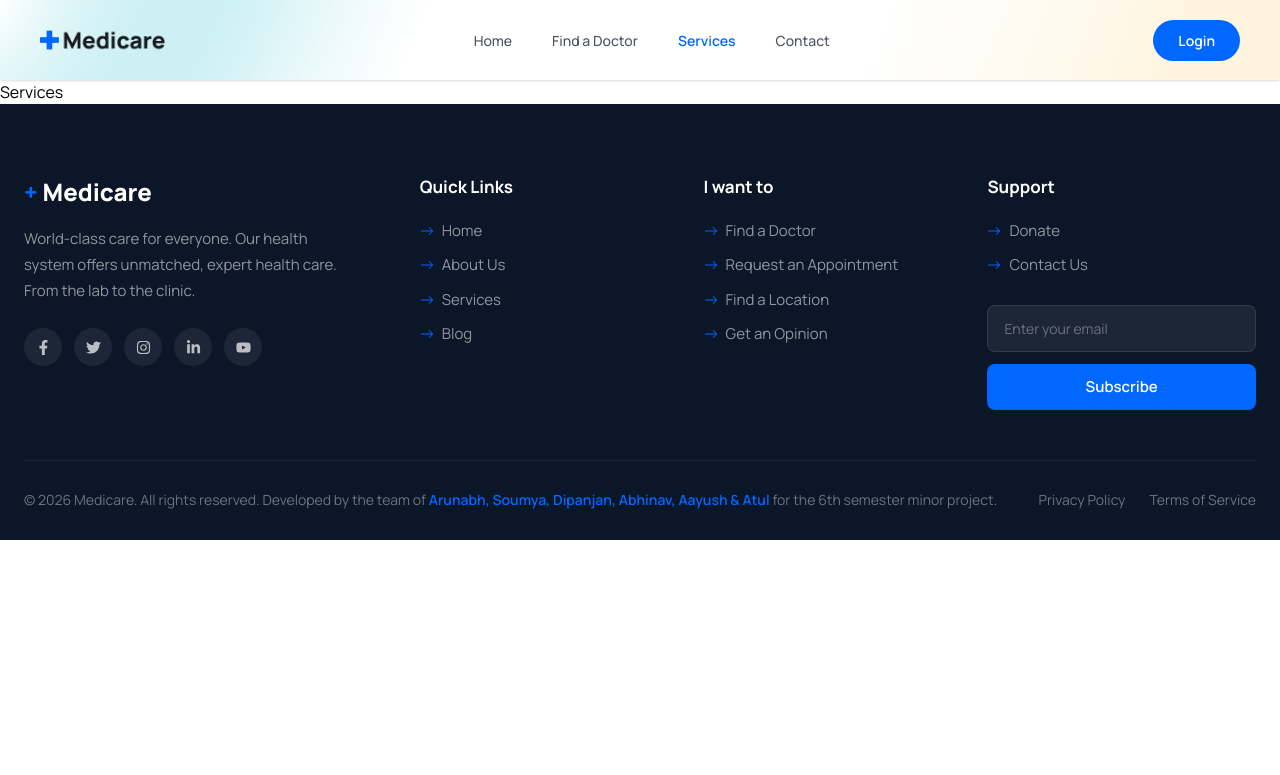
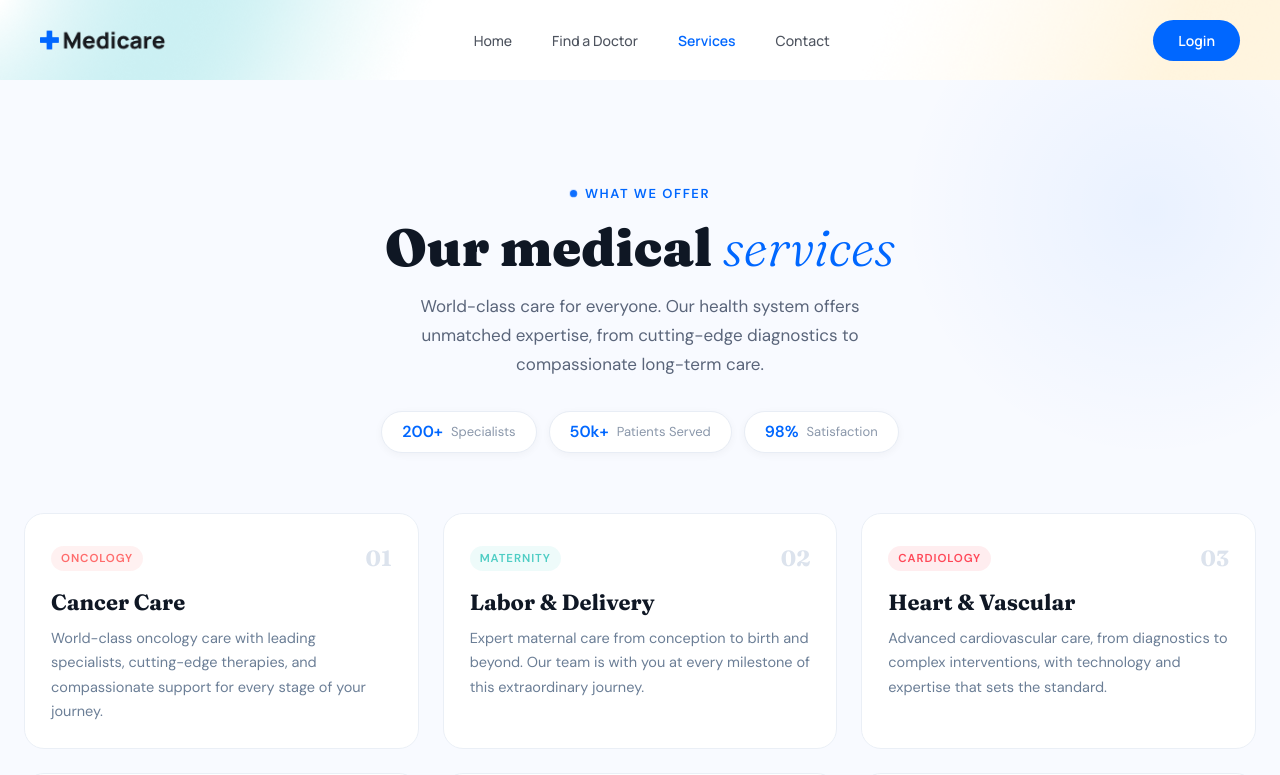
Before and after one commit to Arunabh-Sen/medicare-application-minor-project, a React (Vite) app in the folder frontend/: page /services in a window 1280 px wide. Shown: the top 775 px of the page. Built offline with nearby package versions, Linux system fonts and the light colour scheme.

Commit message:
added services page

```diff
--- a/frontend/src/index.css
+++ b/frontend/src/index.css
@@ -1,3 +1,4 @@
+@import url("https://fonts.googleapis.com/css2?family=Fraunces:ital,wght@0,300;0,700;0,900;1,300&family=DM+Sans:wght@300;400;500;600&display=swap");
 @import "tailwindcss";
 
 /* Global reset */
@@ -8,7 +9,8 @@
 }
 
 body {
-  font-family: system-ui, -apple-system, BlinkMacSystemFont, sans-serif;
+  font-family: "DM Sans", system-ui, -apple-system, BlinkMacSystemFont,
+    sans-serif;
 }
 
 /* Color tokens */
@@ -21,7 +23,7 @@ body {
 /* Layout */
 
 .container {
-  max-width: 1320px; /* increased from 1100px */
+  max-width: 1320px;
   margin: 0 auto;
   padding-left: 24px;
   padding-right: 24px;
@@ -40,7 +42,7 @@ section {
   color: white;
   font-weight: 600;
   margin-top: 38px;
-  margin-bottom: 38px; /* add this */
+  margin-bottom: 38px;
 }
 
 .heading {
@@ -97,6 +99,7 @@ section {
 .hero__img__gap {
   margin-bottom: 30px;
 }
+
 .services__section__top {
   margin-bottom: 60px;
 }
@@ -471,3 +474,258 @@ section {
 .footer__bottom__links a:hover {
   color: white;
 }
+
+/* ========== SERVICES SECTION (Enhanced) ========== */
+
+.services__section__wrapper {
+  background: #f8faff;
+  padding: 100px 0 80px;
+  position: relative;
+  overflow: hidden;
+  font-family: "DM Sans", sans-serif;
+}
+
+.services__section__wrapper::before {
+  content: "";
+  position: absolute;
+  top: -120px;
+  right: -120px;
+  width: 500px;
+  height: 500px;
+  border-radius: 50%;
+  background: radial-gradient(
+    circle,
+    rgba(0, 103, 255, 0.06) 0%,
+    transparent 70%
+  );
+  pointer-events: none;
+}
+
+/* Section Header */
+.services__header {
+  text-align: center;
+  margin-bottom: 60px;
+  max-width: 620px;
+  margin-left: auto;
+  margin-right: auto;
+}
+
+.services__eyebrow {
+  display: inline-flex;
+  align-items: center;
+  gap: 8px;
+  font-size: 13px;
+  font-weight: 600;
+  letter-spacing: 0.12em;
+  text-transform: uppercase;
+  color: #0067ff;
+  margin-bottom: 16px;
+}
+
+.eyebrow__dot {
+  width: 7px;
+  height: 7px;
+  border-radius: 50%;
+  background: #0067ff;
+  animation: eyebrowPulse 2s infinite;
+}
+
+@keyframes eyebrowPulse {
+  0%,
+  100% {
+    opacity: 1;
+    transform: scale(1);
+  }
+  50% {
+    opacity: 0.5;
+    transform: scale(1.4);
+  }
+}
+
+.services__title {
+  font-family: "Fraunces", serif;
+  font-size: 52px;
+  font-weight: 900;
+  line-height: 1.1;
+  color: #0f1724;
+  margin-bottom: 16px;
+}
+
+.title__highlight {
+  color: #0067ff;
+  font-style: italic;
+}
+
+.services__subtitle {
+  font-size: 17px;
+  line-height: 1.7;
+  color: #5a657a;
+  max-width: 480px;
+  margin: 0 auto 32px;
+}
+
+/* Stats Pills */
+.services__stats {
+  display: flex;
+  justify-content: center;
+  gap: 12px;
+  flex-wrap: wrap;
+}
+
+.stat__pill {
+  display: flex;
+  align-items: center;
+  gap: 8px;
+  background: #fff;
+  border: 1px solid #e8edf5;
+  border-radius: 100px;
+  padding: 8px 20px;
+  box-shadow: 0 2px 8px rgba(0, 0, 0, 0.04);
+}
+
+.stat__value {
+  font-weight: 700;
+  font-size: 16px;
+  color: #0067ff;
+}
+
+.stat__label {
+  font-size: 13px;
+  color: #8a97aa;
+}
+
+/* Cards Grid */
+.services__cards__grid {
+  display: grid;
+  grid-template-columns: repeat(3, 1fr);
+  gap: 24px;
+}
+
+@media (max-width: 1024px) {
+  .services__cards__grid {
+    grid-template-columns: repeat(2, 1fr);
+  }
+  .services__title {
+    font-size: 40px;
+  }
+}
+
+@media (max-width: 640px) {
+  .services__cards__grid {
+    grid-template-columns: 1fr;
+  }
+  .services__title {
+    font-size: 32px;
+  }
+}
+
+/* Individual Card */
+.service__card__enhanced {
+  position: relative;
+  border-radius: 20px;
+  padding: 28px 26px 24px;
+  border: 1.5px solid #eaeff6;
+  background: #fff;
+  cursor: pointer;
+  transition: all 0.35s cubic-bezier(0.4, 0, 0.2, 1);
+  overflow: hidden;
+  display: flex;
+  flex-direction: column;
+  gap: 14px;
+  animation: cardFadeUp 0.5s ease both;
+}
+
+@keyframes cardFadeUp {
+  from {
+    opacity: 0;
+    transform: translateY(24px);
+  }
+  to {
+    opacity: 1;
+    transform: translateY(0);
+  }
+}
+
+.service__card__enhanced:hover {
+  border-color: var(--accent);
+  box-shadow: 0 12px 40px rgba(0, 0, 0, 0.1);
+  transform: translateY(-6px);
+}
+
+.card__header {
+  display: flex;
+  align-items: center;
+  justify-content: space-between;
+}
+
+.card__tag {
+  font-size: 11.5px;
+  font-weight: 700;
+  letter-spacing: 0.08em;
+  text-transform: uppercase;
+  padding: 4px 10px;
+  border-radius: 100px;
+}
+
+.card__num {
+  font-family: "Fraunces", serif;
+  font-size: 22px;
+  font-weight: 700;
+  color: #dce3ed;
+}
+
+.card__body {
+  flex: 1;
+}
+
+.card__title {
+  font-family: "Fraunces", serif;
+  font-size: 22px;
+  font-weight: 700;
+  color: #0f1724;
+  margin-bottom: 10px;
+  line-height: 1.2;
+}
+
+.card__desc {
+  font-size: 14.5px;
+  line-height: 1.7;
+  color: #6b7e96;
+}
+
+.card__accent__line {
+  position: absolute;
+  bottom: 0;
+  left: 0;
+  right: 0;
+  height: 3px;
+  border-radius: 0 0 20px 20px;
+  transition: opacity 0.3s ease;
+}
+
+/* Bottom CTA Row */
+.services__bottom__cta {
+  display: flex;
+  align-items: center;
+  justify-content: center;
+  gap: 16px;
+  margin-top: 52px;
+  font-size: 15px;
+  color: #8a97aa;
+  flex-wrap: wrap;
+}
+
+.services__view__all {
+  display: inline-flex;
+  align-items: center;
+  gap: 8px;
+  color: #0067ff;
+  font-weight: 600;
+  text-decoration: none;
+  font-size: 15px;
+  transition: gap 0.2s ease;
+}
+
+.services__view__all:hover {
+  gap: 12px;
+}
--- a/frontend/src/pages/Services.jsx
+++ b/frontend/src/pages/Services.jsx
@@ -1,8 +1,131 @@
-import React from 'react'
+import React, { useState } from 'react'
+
+const serviceData = [
+  {
+    name: 'Cancer Care',
+    desc: 'World-class oncology care with leading specialists, cutting-edge therapies, and compassionate support for every stage of your journey.',
+    accent: '#FF6B6B',
+    bg: 'linear-gradient(135deg, #fff5f5 0%, #ffe8e8 100%)',
+    tag: 'Oncology',
+  },
+  {
+    name: 'Labor & Delivery',
+    desc: 'Expert maternal care from conception to birth and beyond. Our team is with you at every milestone of this extraordinary journey.',
+    accent: '#4ECDC4',
+    bg: 'linear-gradient(135deg, #f0fffe 0%, #d8faf8 100%)',
+    tag: 'Maternity',
+  },
+  {
+    name: 'Heart & Vascular',
+    desc: 'Advanced cardiovascular care, from diagnostics to complex interventions, with technology and expertise that sets the standard.',
+    accent: '#FF4757',
+    bg: 'linear-gradient(135deg, #fff0f0 0%, #ffe0e0 100%)',
+    tag: 'Cardiology',
+  },
+  {
+    name: 'Mental Health',
+    desc: 'Compassionate, evidence-based mental health services delivered with dignity, offering a safe space for healing and growth.',
+    accent: '#A29BFE',
+    bg: 'linear-gradient(135deg, #f5f0ff 0%, #ebe4ff 100%)',
+    tag: 'Psychiatry',
+  },
+  {
+    name: 'Neurology',
+    desc: 'Leading neurological expertise for complex conditions of the brain and nervous system, with precision diagnostics and personalized care.',
+    accent: '#FDCB6E',
+    bg: 'linear-gradient(135deg, #fffbf0 0%, #fff3d0 100%)',
+    tag: 'Neuroscience',
+  },
+  {
+    name: 'Burn Treatment',
+    desc: 'Specialized burn care with advanced wound management, reconstructive services, and rehabilitation to restore quality of life.',
+    accent: '#FD7F4B',
+    bg: 'linear-gradient(135deg, #fff7f0 0%, #ffe8d8 100%)',
+    tag: 'Trauma',
+  },
+]
+
+const ServiceCard = ({ service, index }) => {
+  const [hovered, setHovered] = useState(false)
+
+  return (
+    <div
+      className="service__card__enhanced"
+      style={{
+        background: hovered ? service.bg : '#fff',
+        '--accent': service.accent,
+        animationDelay: `${index * 80}ms`,
+      }}
+      onMouseEnter={() => setHovered(true)}
+      onMouseLeave={() => setHovered(false)}
+    >
+      {/* Top badge + number */}
+      <div className="card__header">
+        <span
+          className="card__tag"
+          style={{ color: service.accent, background: `${service.accent}18` }}
+        >
+          {service.tag}
+        </span>
+        <span className="card__num">0{index + 1}</span>
+      </div>
+
+      {/* Content */}
+      <div className="card__body">
+        <h3 className="card__title">{service.name}</h3>
+        <p className="card__desc">{service.desc}</p>
+      </div>
+
+      {/* Bottom accent line */}
+      <div
+        className="card__accent__line"
+        style={{ background: service.accent, opacity: hovered ? 1 : 0 }}
+      />
+    </div>
+  )
+}
 
 const Services = () => {
   return (
-    <div>Services</div>
+    <section className="services__section__wrapper">
+      <div className="container">
+        {/* Section header */}
+        <div className="services__header">
+          <div className="services__eyebrow">
+            <span className="eyebrow__dot" />
+            <span>What We Offer</span>
+          </div>
+          <h2 className="services__title">
+            Our medical <span className="title__highlight">services</span>
+          </h2>
+          <p className="services__subtitle">
+            World-class care for everyone. Our health system offers unmatched expertise,
+            from cutting-edge diagnostics to compassionate long-term care.
+          </p>
+
+          {/* Stats row */}
+          <div className="services__stats">
+            {[
+              { value: '200+', label: 'Specialists' },
+              { value: '50k+', label: 'Patients Served' },
+              { value: '98%', label: 'Satisfaction' },
+            ].map((stat, i) => (
+              <div key={i} className="stat__pill">
+                <span className="stat__value">{stat.value}</span>
+                <span className="stat__label">{stat.label}</span>
+              </div>
+            ))}
+          </div>
+        </div>
+
+        {/* Cards grid */}
+        <div className="services__cards__grid">
+          {serviceData.map((service, index) => (
+            <ServiceCard key={index} service={service} index={index} />
+          ))}
+        </div>
+      </div>
+    </section>
   )
 }
 
```
